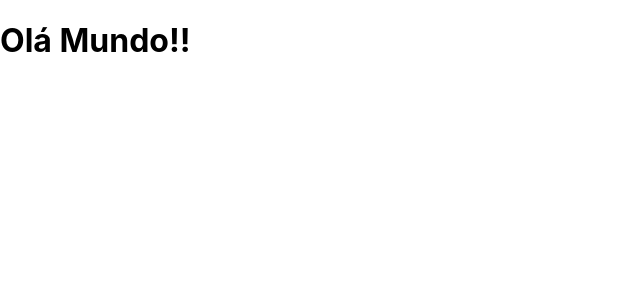
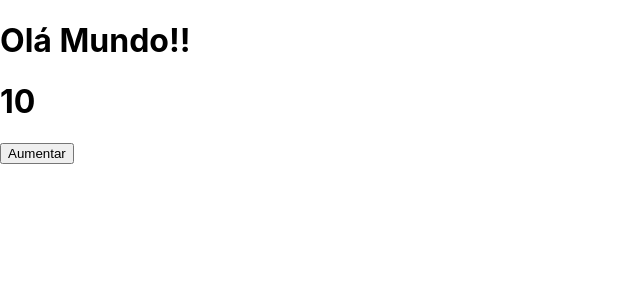
Before and after one commit to LuizCowBTF/aula-hooks, a React (Create React App) app: page / in a window 1280 px wide. Shown: the top 300 px of the page, without its empty margins (0-640 px from the left). Built offline with nearby package versions, Linux system fonts and the light colour scheme.

Commit message:
components without state

```diff
--- a/src/Components/App/App.js
+++ b/src/Components/App/App.js
@@ -1,8 +1,13 @@
 import './App.css';
+import Counter from './../Counter/Counter';
+
 
 function App() {
   return (
-    <h1>Olá Mundo!!</h1>
+    <>
+      <h1>Olá Mundo!!</h1>
+      <Counter/>
+    </>
   );
 }
 
--- /dev/null
+++ b/src/Components/Counter/Counter.js
@@ -0,0 +1,19 @@
+function Counter(){
+
+    let quantidade = 10;
+
+    function upQuantidade(){
+        quantidade = quantidade + 1;
+        document.getElementById("counterBox").innerHTML = quantidade;
+        console.log(quantidade);
+    }
+
+    return(
+        <>
+            <h1 id="counterBox">{ quantidade }</h1>
+            <button onClick={upQuantidade}>Aumentar</button>
+        </>
+    )
+}
+
+export default Counter;
```
